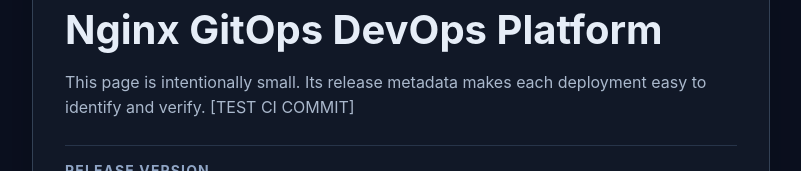
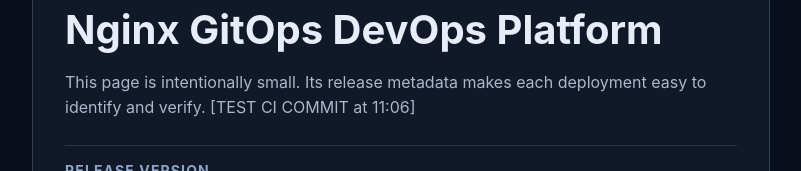
Before and after one commit to 23120049/end-end, a plain HTML site: page site/index.html in a window 1280 px wide. Shown: the part 242-413 px from the top of the page, without its empty margins (239-1040 px from the left). Drawn offline with Linux system fonts and the light colour scheme.

Commit message:
edit index html to test ArgoCD sync

```diff
--- a/site/index.html
+++ b/site/index.html
@@ -43,7 +43,7 @@
     <main>
       <p class="status">● Healthy release page</p>
       <h1>Nginx GitOps DevOps Platform</h1>
-      <p>This page is intentionally small. Its release metadata makes each deployment easy to identify and verify. [TEST CI COMMIT]</p>
+      <p>This page is intentionally small. Its release metadata makes each deployment easy to identify and verify. [TEST CI COMMIT at 11:06]</p>
 
       <dl>
         <div class="item">
```
